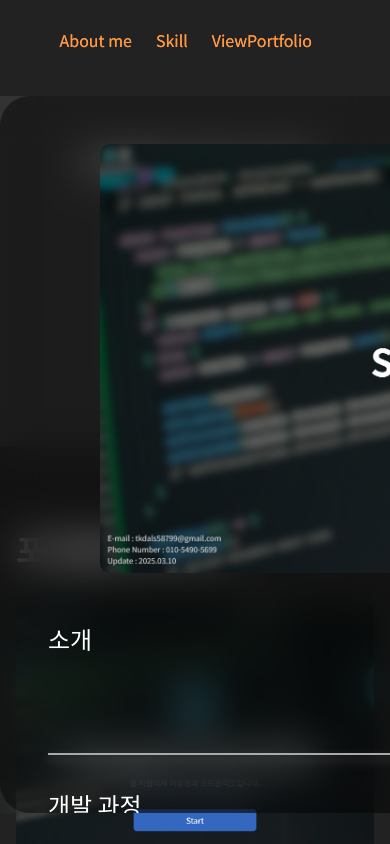
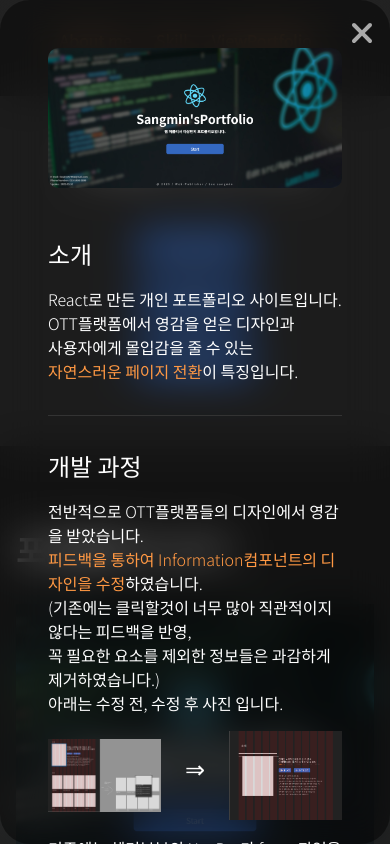
Before and after one commit to tkdals5879/mainSite, a React (Create React App) app: page /aboutMe/viewPortfolio in a window 390 px wide. Both pictures are taken after a click on the button "Detail". Shown: the top 844 px of the page. Built offline with nearby package versions, Linux system fonts and the light colour scheme.

Commit message:
detail모달창 반응형 수정

```diff
--- a/src/component/MainSite.js
+++ b/src/component/MainSite.js
@@ -40,7 +40,7 @@ function MainSite() {
         transition={{ y: { type: 'spring', damping: 30, delay: .4 }, opacity: { duration: 2, delay: .4 } }}>
         <motion.button type='button' className='eng' whileHover={{ scale: 1.02 }} whileTap={{ scale: 0.99 }} transition={{ type: 'spring', stiffness: 500 }} >View Site</motion.button>
         <motion.button type='button' className='eng' whileHover={{ scale: 1.02 }} whileTap={{ scale: 0.99 }} transition={{ type: 'spring', stiffness: 500 }} onClick={handleModalOpen}>Detail</motion.button>
-        <motion.button type='button' className='eng' whileHover={{ scale: 1.02 }} whileTap={{ scale: 0.99 }} transition={{ type: 'spring', stiffness: 500 }} >Git Hub</motion.button>
+        <motion.button type='button' className='eng' whileHover={{ scale: 1.02 }} whileTap={{ scale: 0.99 }} transition={{ type: 'spring', stiffness: 500 }} >GitHub</motion.button>
       </motion.div>
 
       <motion.div className='descriptionWrap'
--- a/src/css/Detail/detail.css
+++ b/src/css/Detail/detail.css
@@ -1,16 +1,17 @@
 .mainSiteDetailWrap {
   width: 100%;
-  position: absolute;
-  top: 0;
+  position: fixed;
+  top: 50%;
   left: 50%;
-  transform: translateX(-50%);
+  transform: translate(-50%, -50%);
   backdrop-filter: blur(20px);
+  z-index: 999;
 }
 .mainSiteDetailWrap .mainSiteDetail {
   background-color: rgba(0, 0, 0, 0.4431372549);
   backdrop-filter: blur(30px);
-  width: 1100px;
-  height: 85vh;
+  max-width: 1100px;
+  max-height: 100vh;
   overflow-y: scroll;
   border-radius: 30px;
   padding: 3rem;
@@ -42,40 +43,35 @@
   flex-direction: column;
   gap: 2rem;
 }
-.mainSiteDetailWrap .mainSiteDetail .contents .information div {
-  display: flex;
-  justify-content: space-between;
+.mainSiteDetailWrap .mainSiteDetail .contents .information > div p {
+  font-size: 24px;
+  margin-bottom: 1rem;
 }
-.mainSiteDetailWrap .mainSiteDetail .contents .information div p {
-  font-size: 24px;
+.mainSiteDetailWrap .mainSiteDetail .contents .information > div span {
+  font-weight: 300;
+  line-height: 1.5px;
 }
-.mainSiteDetailWrap .mainSiteDetail .contents .information div span {
-  font-weight: 300;
-  line-height: 25px;
-  text-align: right;
-}
-.mainSiteDetailWrap .mainSiteDetail .contents .information div:last-child {
+.mainSiteDetailWrap .mainSiteDetail .contents .information > div:last-child {
   display: flex;
   flex-direction: column;
   gap: 32px;
 }
-.mainSiteDetailWrap .mainSiteDetail .contents .information div:last-child .feedback {
+.mainSiteDetailWrap .mainSiteDetail .contents .information > div > div .feedback {
   display: flex;
   gap: 24px;
   align-items: center;
   padding: 0;
+  margin: 1rem 0;
 }
-.mainSiteDetailWrap .mainSiteDetail .contents .information div:last-child .feedback figure {
+.mainSiteDetailWrap .mainSiteDetail .contents .information > div > div .feedback figure {
   width: 300px;
-  height: 180px;
   overflow: hidden;
 }
 .mainSiteDetailWrap .mainSiteDetail .contents .information .bar {
   display: block;
   width: 100%;
-  height: 2px;
-  background-color: #aaa;
-  box-shadow: 0px 5px 10px #555;
+  height: 1px;
+  background-color: #333;
   margin: auto;
 }
 .mainSiteDetailWrap .accent {
--- a/src/css/Detail/detail.scss
+++ b/src/css/Detail/detail.scss
@@ -1,16 +1,17 @@
 .mainSiteDetailWrap {
   width: 100%;
-  position: absolute;
-  top: 0;
+  position: fixed;
+  top: 50%;
   left: 50%;
-  transform: translateX(-50%);
+  transform: translate(-50%, -50%);
   backdrop-filter: blur(20px);
+  z-index: 999;
 
   .mainSiteDetail {
     background-color: #00000071;
     backdrop-filter: blur(30px);
-    width: 1100px;
-    height: 85vh;
+    max-width: 1100px;
+    max-height: 100vh;
     overflow-y: scroll;
     border-radius: 30px;
     padding: 3rem;
@@ -44,18 +45,16 @@
         flex-direction: column;
         gap: 2rem;
 
-        div {
-          display: flex;
-          justify-content: space-between;
+        >div {
 
           p {
             font-size: 24px;
+            margin-bottom: 1rem;
           }
 
           span {
             font-weight: 300;
-            line-height: 25px;
-            text-align: right;
+            line-height: 1.5px;
           }
 
           &:last-child {
@@ -63,15 +62,18 @@
             flex-direction: column;
             gap: 32px;
 
+          }
+
+          >div {
             .feedback {
               display: flex;
               gap: 24px;
               align-items: center;
               padding: 0;
+              margin: 1rem 0;
 
               figure {
                 width: 300px;
-                height: 180px;
                 overflow: hidden;
               }
             }
@@ -81,17 +83,29 @@
         .bar {
           display: block;
           width: 100%;
-          height: 2px;
-          background-color: #aaa;
-          box-shadow: 0px 5px 10px #555;
+          height: 1px;
+          background-color: #333;
           margin: auto;
         }
 
       }
     }
   }
-  .accent{
+
+  .accent {
     color: #FF9843;
   }
 }
-// skill반응형부터 다시 시작
+
+
+@media (max-width: 1279px) {
+  .mainSiteDetailWrap {
+    .mainSiteDetail {
+      .contents {
+        .information {
+          div {}
+        }
+      }
+    }
+  }
+}
--- a/src/css/viewPortfolio/viewportfolio.css
+++ b/src/css/viewPortfolio/viewportfolio.css
@@ -8,6 +8,7 @@
   gap: 3rem;
 }
 .viewportfolioWrap .induce {
+  position: relative;
   width: 8px;
   height: 50px;
   background-color: #444;
--- a/src/css/viewPortfolio/viewportfolio.scss
+++ b/src/css/viewPortfolio/viewportfolio.scss
@@ -8,6 +8,7 @@
   gap: 3rem;
 
   .induce {
+    position: relative;
     width: 8px;
     height: 50px;
     background-color: #444;
```
Also changed, not shown: 2 other files (tests, documents, lock files or other folders).
